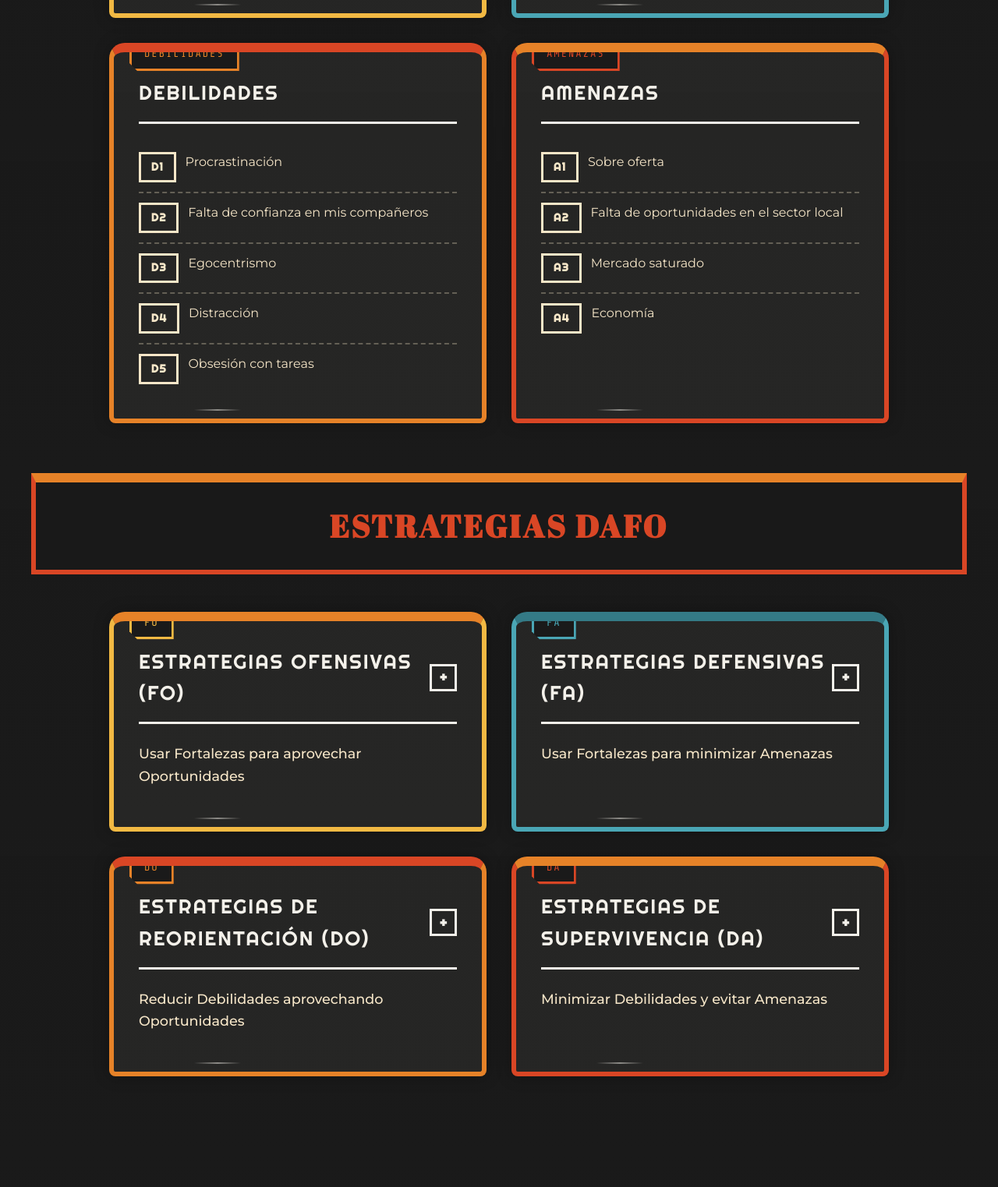
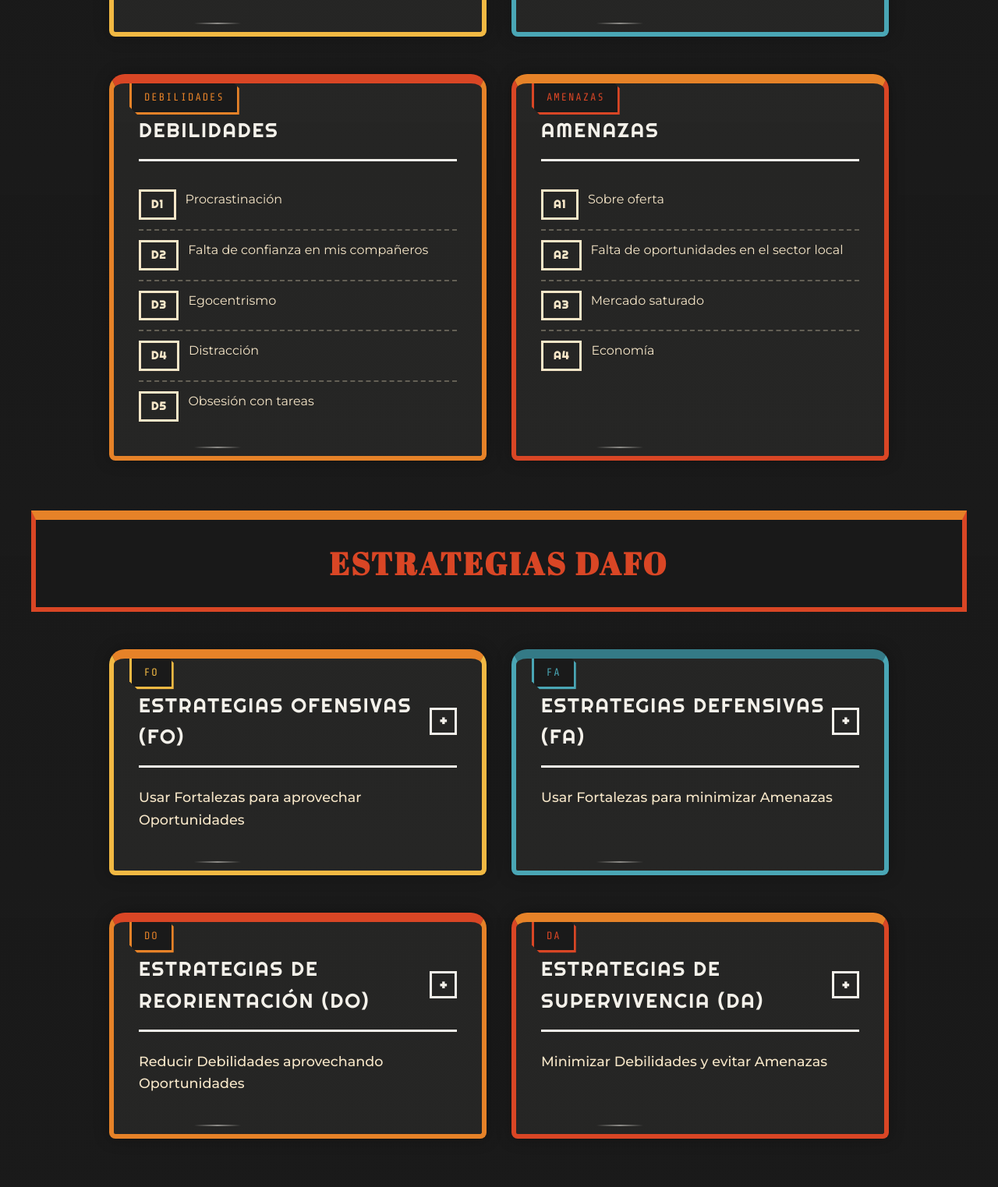
Before and after one commit to astivens/YoYoYo, a plain HTML site: page index.html in a window 1280 px wide. Shown: the part 2496-4019 px from the top of the page at 78% size. Drawn offline with nearby package versions, Linux system fonts and the light colour scheme; a web font is replaced by a local one.

Commit message:
ajustito

```diff
--- a/styles.css
+++ b/styles.css
@@ -817,7 +817,9 @@ body::after {
     display: grid;
     grid-template-columns: repeat(2, 1fr);
     gap: 2rem;
+    row-gap: 3rem;
     margin-bottom: 4rem;
+    margin-top: 1rem;
     max-width: 1000px;
     margin-left: auto;
     margin-right: auto;
@@ -834,6 +836,7 @@ body::after {
     background: rgba(244, 241, 234, 0.05);
     border: 6px solid;
     padding: 2rem;
+    padding-top: 2.5rem;
     transition: all 0.3s ease;
     position: relative;
     z-index: 1;
@@ -848,7 +851,7 @@ body::after {
 .dafo-card::before {
     content: attr(data-type);
     position: absolute;
-    top: -20px;
+    top: -4px;
     left: 20px;
     background: var(--bg-dark);
     padding: 0.5rem 1rem;
@@ -1004,7 +1007,9 @@ body::after {
     display: grid;
     grid-template-columns: repeat(2, minmax(0, 1fr));
     gap: 2rem;
+    row-gap: 3rem;
     margin-top: 2rem;
+    margin-bottom: 1rem;
     max-width: 1000px;
     margin-left: auto;
     margin-right: auto;
@@ -1014,6 +1019,7 @@ body::after {
     background: rgba(244, 241, 234, 0.05);
     border: 6px solid;
     padding: 2rem;
+    padding-top: 2.5rem;
     transition: all 0.3s ease;
     position: relative;
     z-index: 1;
@@ -1028,7 +1034,7 @@ body::after {
 .estrategia-card::before {
     content: attr(data-type);
     position: absolute;
-    top: -20px;
+    top: -4px;
     left: 20px;
     background: var(--bg-dark);
     padding: 0.5rem 1rem;
```
